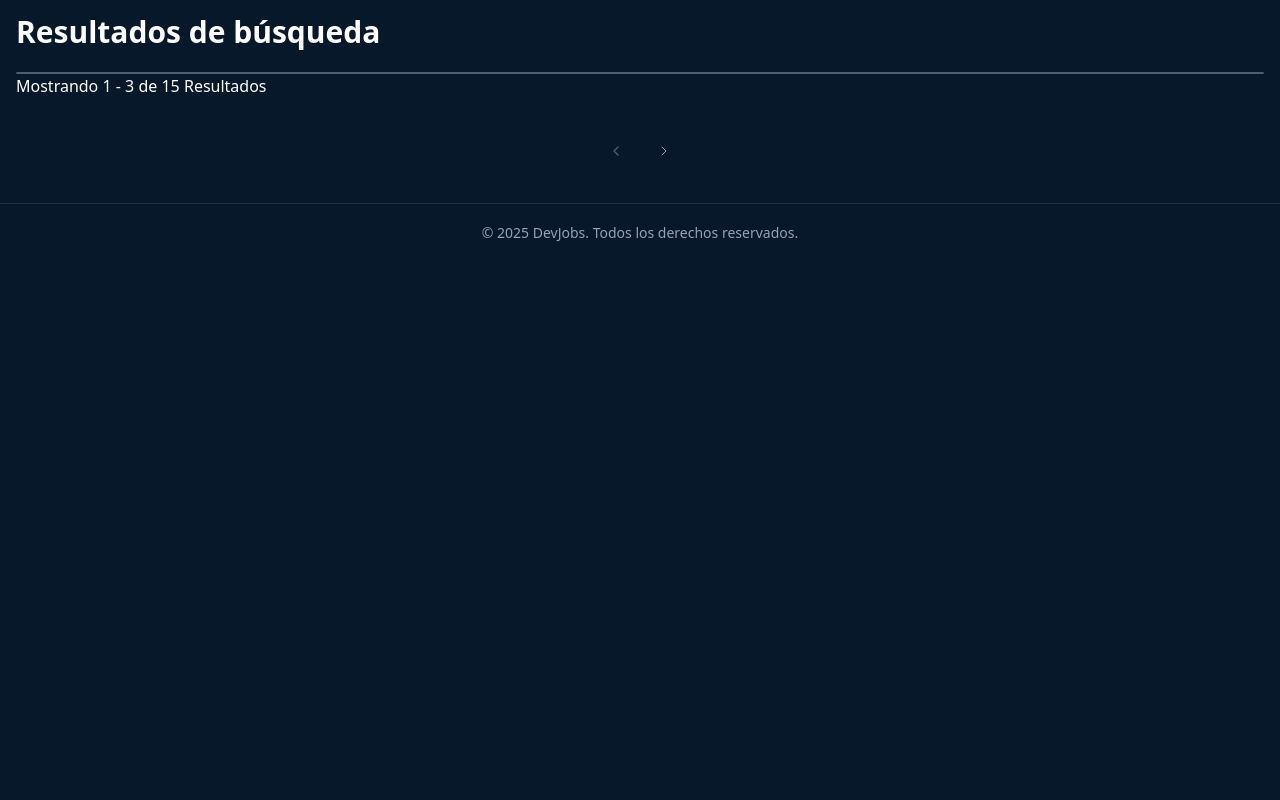
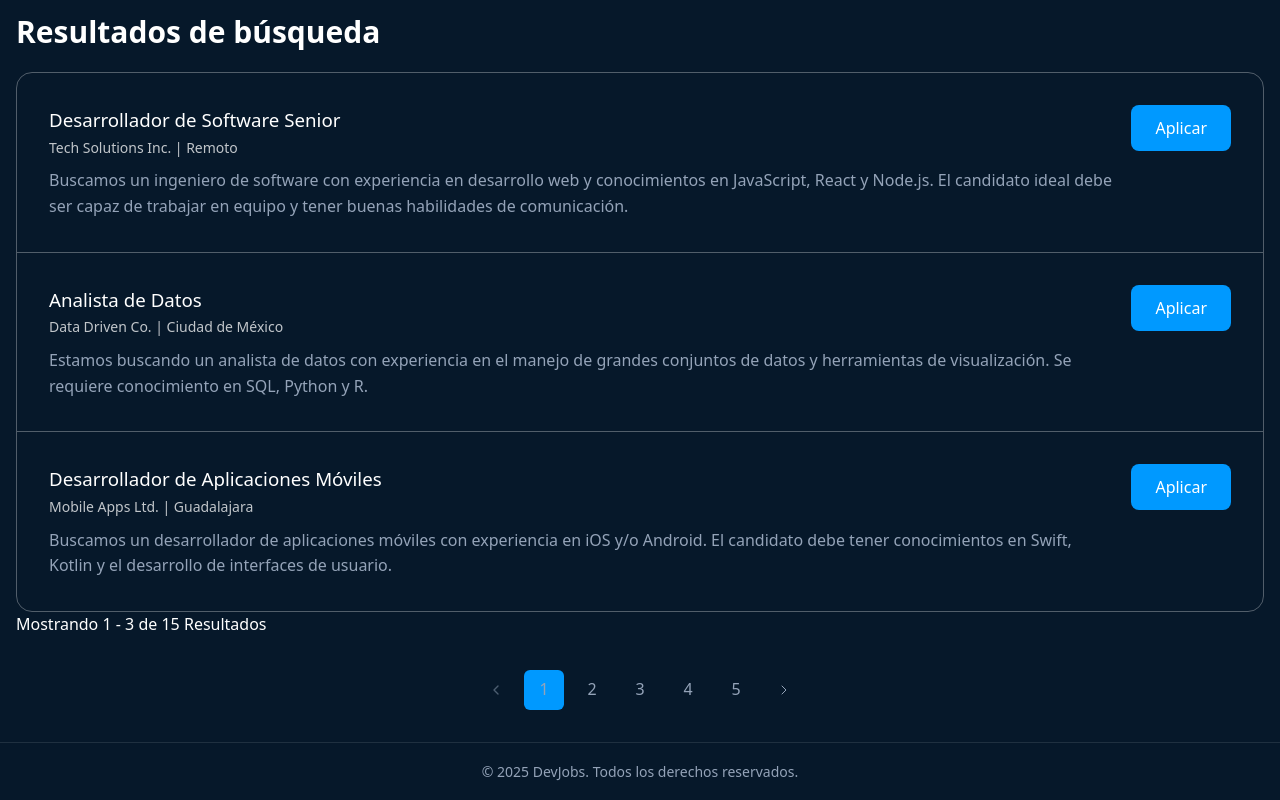
Before and after one commit to ju4ndrc/vite-react-proyect-practice, a React (Vite) app in the folder reaVite-Practice/: page / in a window 1280 px wide. Shown: the part 312-1112 px from the top of the page. Before the commit the page ends 800 px from the top, so only its background shows below. Built offline with nearby package versions, Linux system fonts and the light colour scheme.

Commit message:
[+]Fixing useState - filter - setFilter

```diff
--- a/reaVite-Practice/src/App.jsx
+++ b/reaVite-Practice/src/App.jsx
@@ -13,16 +13,21 @@ const RESULT_PER_PAGE = 3
 
 function App() {
 
-  const [textToFilter, setTextToFilter] = useState({
+  const [filters, setFilters] = useState({
       technology:'',
       location: '',
       experienceLevel: ''
   })
-  const [filters, setFilters] = useState('')
+  const [textToFilter, setTextToFilter] = useState('')
   const [currentPage, setCurrentPage] = useState(1)
 
   const jobsFilterByFilter = jobsData.filter(job=>{
-    return ((filters.technology === '' || job.data.technology === filters.technology))
+    return (
+      ( filters.technology === '' || job.data.technology === filters.technology ) &&
+      ( filters.location === ''|| job.data.modalidad === filters.location ) &&
+      ( filters.experienceLevel === ''|| job.data.nivel === filters.experienceLevel  )
+
+  )
   })
 
   const jobsWithTextFilter = textToFilter === ''
```
